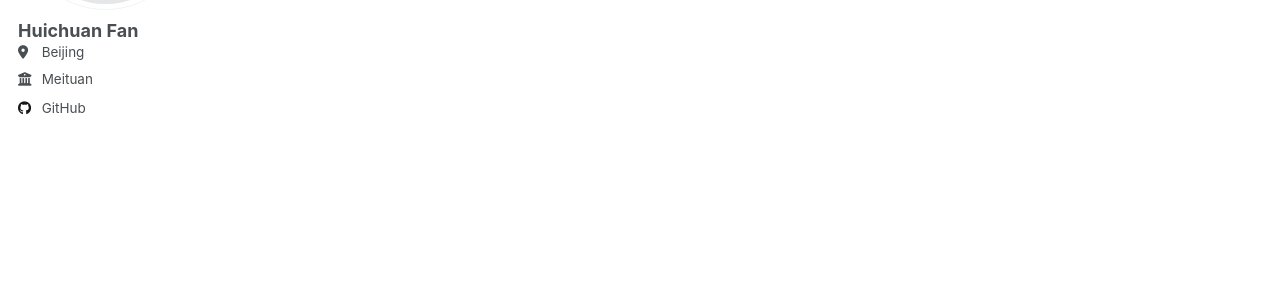
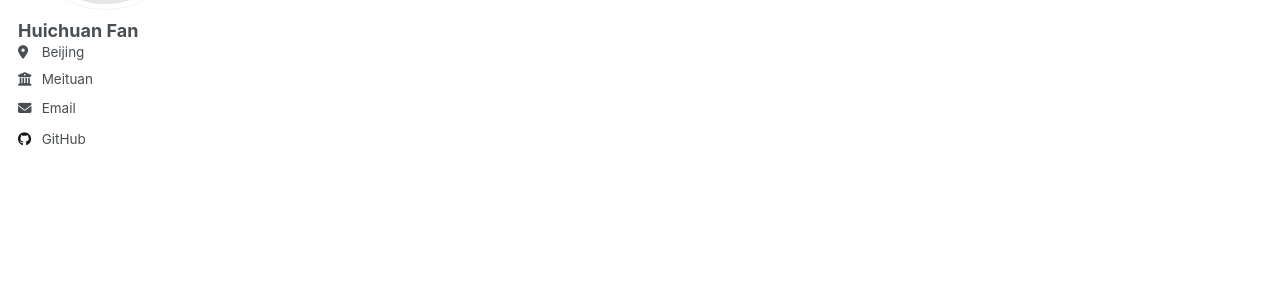
Before and after one commit to zihoudanyuan/zihoudanyuan.github.io, a Jekyll site: the page built from _pages/about.md, in a window 1280 px wide. Shown: the part 264-555 px from the top of the page. Built offline with Jekyll 4.4.1, drawn with Linux system fonts in a browser that asks for light colours; a script that is not in the unit is left out.

Commit message:
Update _config.yml

```diff
--- a/_config.yml
+++ b/_config.yml
@@ -28,7 +28,7 @@ author:
   bio              : # "Short biography for the left-hand sidebar"
   location         : "Beijing"
   employer         : "Meituan"
-  Email            : "fanhuichuan@meituan.com"
+  email            : "fanhuichuan@meituan.com"
 
   # Academic websites
   academia         : # URL
```
